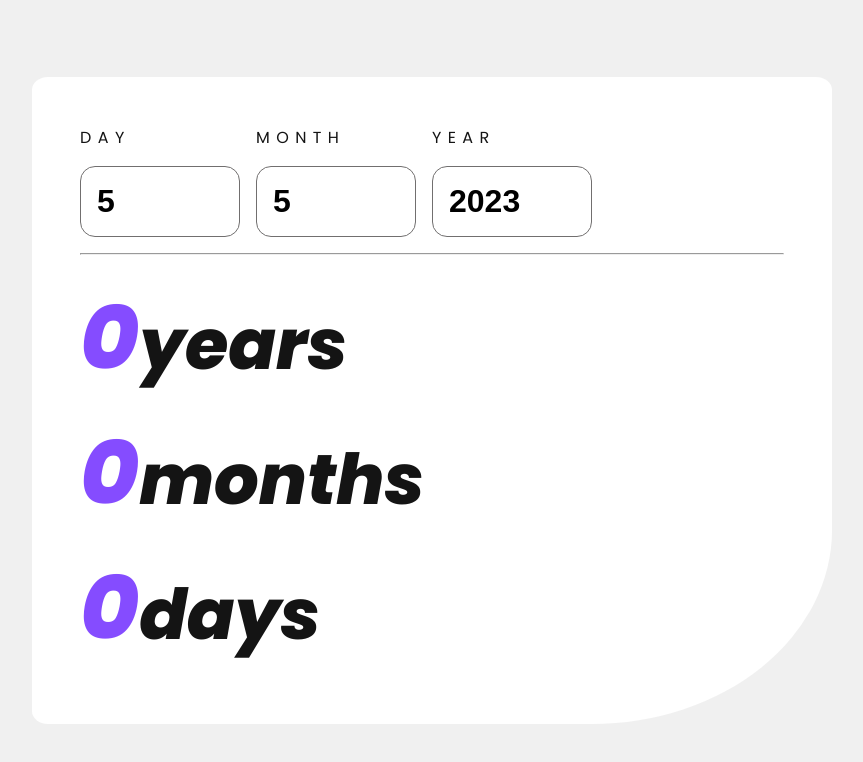
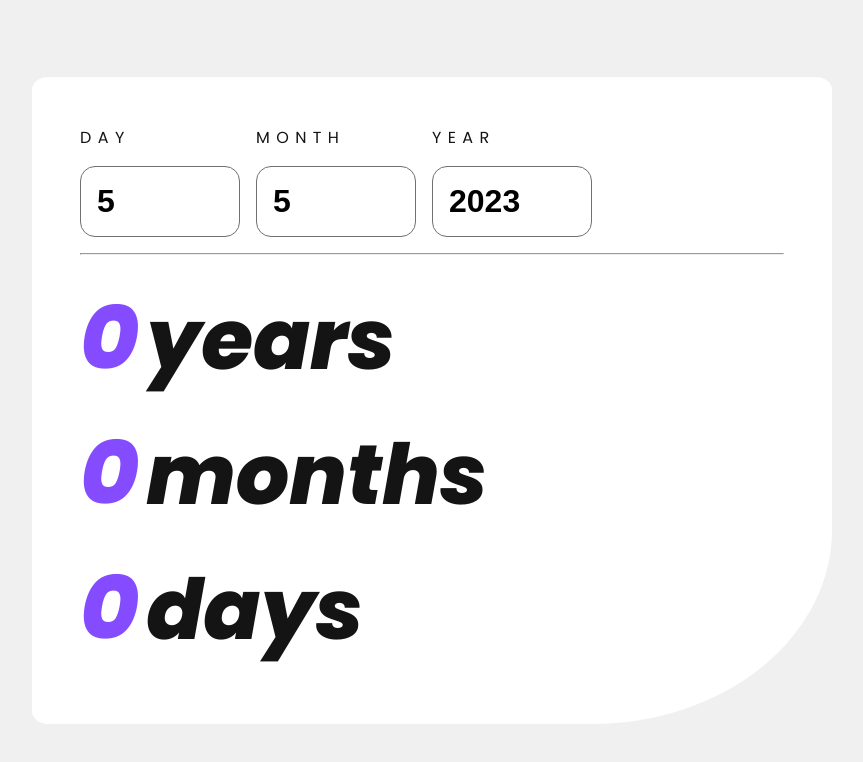
Before and after one commit to dantnad/FM-age-calculator, a React (Create React App) app: page / in a window 1280 px wide. Shown: the top 762 px of the page, without its empty margins (208-1071 px from the left). Built offline with nearby package versions, Linux system fonts and the light colour scheme.

Commit message:
Added calc functionality

```diff
--- a/src/App.js
+++ b/src/App.js
@@ -9,6 +9,12 @@ function App() {
   const [month, setMonth] = useState(today.getMonth() + 1);
   const [year, setYear] = useState(today.getFullYear());
   const birthDate = new Date(year, month - 1, day);
+  const ageinms = today.getTime() - birthDate.getTime();
+  const age = {
+    years: Math.floor(ageinms / (1000 * 60 * 60 * 24 * 365)),
+    months: Math.floor(((ageinms / (1000 * 60 * 60 * 24)) % 365) / 30),
+    days: Math.floor(((ageinms / (1000 * 60 * 60 * 24)) % 365) % 30),
+  };
 
   return (
     <div className='App'>
@@ -32,7 +38,7 @@ function App() {
             }}
             min={1}
             max={12}
-            warning={(month > 12 || day < 1) && "Invalid month"}
+            warning={(month > 12 || month < 1) && "Invalid month"}
           />
           <Input
             label='year'
@@ -45,9 +51,9 @@ function App() {
         </div>
         <hr />
         <div>
-          <Result unit='years' amount={0} />
-          <Result unit='months' amount={0} />
-          <Result unit='days' amount={0} />
+          <Result unit='years' amount={age.years} />
+          <Result unit='months' amount={age.months} />
+          <Result unit='days' amount={age.days} />
         </div>
       </Card>
     </div>
--- a/src/components/result/result.jsx
+++ b/src/components/result/result.jsx
@@ -15,6 +15,7 @@ export default styled(Result)`
   align-items: baseline;
 
   margin: 0;
+  gap: 7px;
   font-size: var(--fontsize-result, 6rem);
   font-weight: var(--font-black);
   font-style: italic;
@@ -25,5 +26,6 @@ export default styled(Result)`
 
   h3 {
     color: var(--color-off-black, black);
+    font-size: calc(var(--fontsize-result, 6rem) * 1.4);
   }
 `;
```
